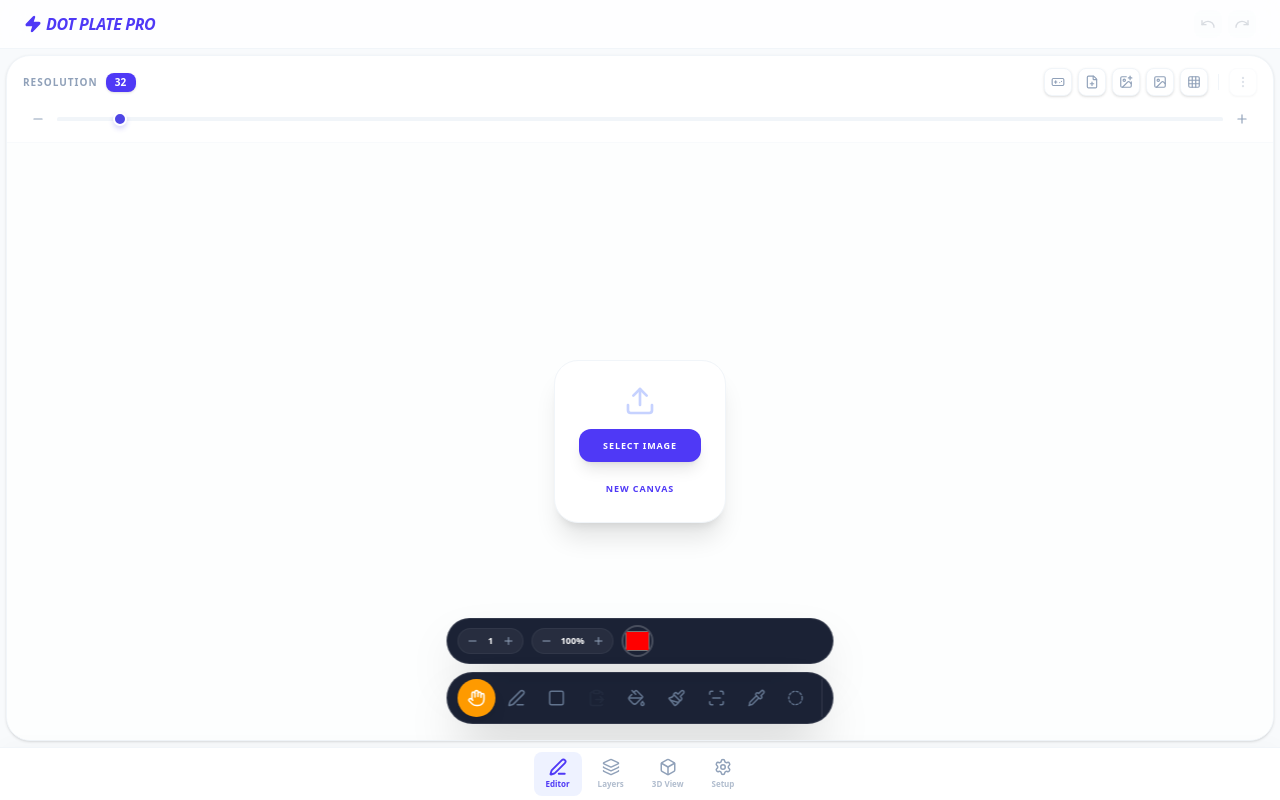
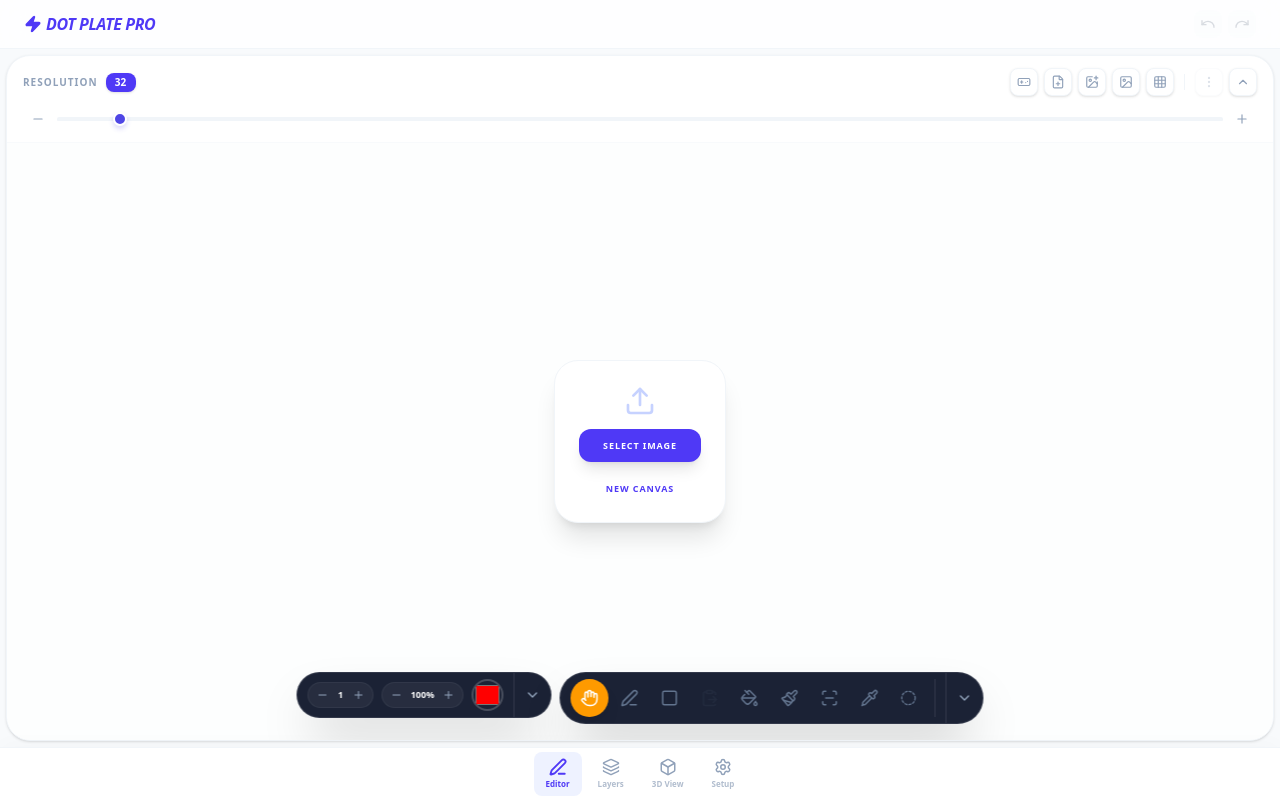
Before and after one commit to popcoondev/dot-plate-pro, a React (Vite) app: page / in a window 1280 px wide. Built offline with nearby package versions, Linux system fonts and the light colour scheme.

Commit message:
feat: add visibility toggles for resolution, brush, and tool selector toolbars

```diff
--- a/src/App.jsx
+++ b/src/App.jsx
@@ -134,6 +134,9 @@ const App = () => {
   const [showSampleOffsetControls, setShowSampleOffsetControls] = useState(false);
   const [sampleOffsetX, setSampleOffsetX] = useState(0);
   const [sampleOffsetY, setSampleOffsetY] = useState(0);
+  const [isResolutionToolbarVisible, setIsResolutionToolbarVisible] = useState(true);
+  const [isBrushToolbarVisible, setIsBrushToolbarVisible] = useState(true);
+  const [isToolSelectorVisible, setIsToolSelectorVisible] = useState(true);
 
   const handleLayerHeightChange = (colorStr, delta) => {
     setLayerHeightAdjustments(prev => ({
@@ -818,9 +821,14 @@ const App = () => {
                     <button onClick={() => setShowOriginal(!showOriginal)} disabled={!sourceImage} className={`p-1.5 rounded-lg border transition shadow-sm ${showOriginal ? 'bg-indigo-600 border-indigo-700 text-white' : 'bg-white border-slate-100 text-slate-400'}`}><ImageIcon size={14}/></button>
                     <button onClick={() => setShowGrid(!showGrid)} className={`p-1.5 rounded-lg border transition shadow-sm ${showGrid ? 'bg-indigo-600 border-indigo-700 text-white' : 'bg-white border-slate-100 text-slate-400'}`}><Grid size={14}/></button>
                     <div className="w-px h-4 bg-slate-100 mx-1"></div>
-                    <button onClick={() => setShowSampleOffsetControls(!showSampleOffsetControls)} disabled={!sourceImage} className={`p-1.5 rounded-lg border transition shadow-sm disabled:opacity-30 disabled:cursor-not-allowed ${showSampleOffsetControls ? 'bg-indigo-100 border-indigo-200 text-indigo-600' : 'bg-white border-slate-100 text-slate-400'}`}><MoreVertical size={14}/></button>
+                    <button onClick={() => setShowSampleOffsetControls(!showSampleOffsetControls)} disabled={!sourceImage} className={`p-1.5 rounded-lg border transition shadow-sm disabled:opacity-30 disabled:cursor-not-allowed ${showSampleOffsetControls && isResolutionToolbarVisible ? 'bg-indigo-100 border-indigo-200 text-indigo-600' : 'bg-white border-slate-100 text-slate-400'}`}><MoreVertical size={14}/></button>
+                    <button onClick={() => setIsResolutionToolbarVisible(!isResolutionToolbarVisible)} className="p-1.5 rounded-lg bg-white border border-slate-100 text-slate-400 shadow-sm active:scale-90 transition">
+                      {isResolutionToolbarVisible ? <ChevronUp size={14}/> : <ChevronDown size={14}/>}
+                    </button>
                   </div>
                 </div>
+                {isResolutionToolbarVisible && (
+                  <>
                     <div className="w-full px-1 flex items-center gap-2">
                       <button onClick={() => setGridSize(prev => Math.max(MIN_RESOLUTION, prev - 1))} className="p-1 text-slate-400 hover:text-indigo-600 active:scale-90 transition"><Minus size={14} /></button>
                       <input type="range" min={MIN_RESOLUTION} max={MAX_RESOLUTION} step="1" value={gridSize} onChange={(e) => setGridSize(parseInt(e.target.value))} className="flex-1 accent-indigo-600 h-1 appearance-none bg-slate-100 rounded-full" />
@@ -843,6 +851,8 @@ const App = () => {
                           <input type="range" min="-0.5" max="0.5" step="0.001" value={sampleOffsetY} onChange={(e) => setSampleOffsetY(parseFloat(e.target.value))} className="w-full accent-indigo-600 h-1 appearance-none bg-slate-100 rounded-full" />
                         </div>
                       </div>
+                    )}
+                  </>
                 )}
               </div>
 
@@ -935,9 +945,11 @@ const App = () => {
                 )}
               </div>
 
-              <div className="absolute bottom-4 left-1/2 -translate-x-1/2 flex flex-col items-center gap-2 z-40 w-auto max-w-[calc(100%-1.5rem)]">
+              <div className="absolute bottom-4 left-1/2 -translate-x-1/2 flex flex-col md:flex-row items-center md:items-start gap-2 z-40 w-auto max-w-[calc(100%-1.5rem)]">
                 {/* Top Row: Size, Zoom, Color */}
-                <div className="flex items-center bg-slate-900/95 backdrop-blur-md rounded-[2rem] shadow-2xl border border-white/10 overflow-hidden w-full">
+                <div className="flex items-center bg-slate-900/95 backdrop-blur-md rounded-[2rem] shadow-2xl border border-white/10 overflow-hidden">
+                  <div className="flex items-center">
+                    {isBrushToolbarVisible && (
                       <div className="flex items-center gap-2 px-2.5 py-1.5 overflow-x-auto no-scrollbar scroll-smooth">
                         <div className="flex items-center gap-1 px-1.5 py-1 bg-white/5 rounded-full border border-white/5 shrink-0">
                           <button onClick={() => setBrushSize(s=>Math.max(1, s-1))} className="text-slate-400 p-0.5 hover:text-white active:scale-90 transition"><Minus size={12}/></button>
@@ -951,10 +963,17 @@ const App = () => {
                         </div>
                         <input type="color" value={`#${currentColor.map(c=>(c||0).toString(16).padStart(2,'0')).join('')}`} onChange={e => { const [r,g,b] = [1,3,5].map(i => parseInt(e.target.value.slice(i, i+2), 16)); setCurrentColor([r,g,b]); setIsTransparentMode(false); }} className="w-8 h-8 rounded-full border-2 border-white/20 p-0 shrink-0 overflow-hidden cursor-pointer active:scale-90 transition" />
                       </div>
+                    )}
+                    <button onClick={() => setIsBrushToolbarVisible(!isBrushToolbarVisible)} className="p-2.5 text-slate-400 hover:text-white self-stretch border-l border-white/10">
+                      {isBrushToolbarVisible ? <ChevronDown size={16}/> : <ChevronUp size={16}/>}
+                    </button>
+                  </div>
                 </div>
 
                 {/* Bottom Row: Tools */}
-                <div className="flex items-center bg-slate-900/95 backdrop-blur-md rounded-[2rem] shadow-2xl border border-white/10 overflow-hidden w-full">
+                <div className="flex items-center bg-slate-900/95 backdrop-blur-md rounded-[2rem] shadow-2xl border border-white/10 overflow-hidden">
+                  <div className="flex items-center">
+                    {isToolSelectorVisible && (
                       <div ref={toolbarRef} className="flex items-center gap-2 px-2.5 py-1.5 overflow-x-auto no-scrollbar scroll-smooth">
                         <div className="flex gap-0.5 pr-2 border-r border-white/10 shrink-0">
                           <button onClick={() => setTool('hand')} className={`p-2.5 rounded-full transition-all shrink-0 ${tool==='hand'?'bg-amber-500 text-white shadow-lg':'text-slate-500 hover:text-slate-300'}`}><Hand size={18}/></button>
@@ -967,6 +986,11 @@ const App = () => {
                           <button onClick={() => setTool('dropper')} className={`p-2.5 rounded-full transition-all shrink-0 ${tool==='dropper'?'bg-indigo-500 text-white shadow-lg':'text-slate-500 hover:text-slate-300'}`}><Pipette size={18}/></button>
                           <button onClick={() => setIsTransparentMode(!isTransparentMode)} className={`p-2.5 rounded-full transition-all shrink-0 ${isTransparentMode?'bg-white text-black':'text-slate-500 hover:text-slate-300'}`}><Circle size={16} strokeDasharray="3 3"/></button>
                         </div>
+                      </div>
+                    )}
+                    <button onClick={() => setIsToolSelectorVisible(!isToolSelectorVisible)} className="p-2.5 text-slate-400 hover:text-white self-stretch border-l border-white/10">
+                      {isToolSelectorVisible ? <ChevronDown size={16}/> : <ChevronUp size={16}/>}
+                    </button>
                   </div>
                 </div>
               </div>
```
Lines whose indentation alone changed are shown as unchanged.
